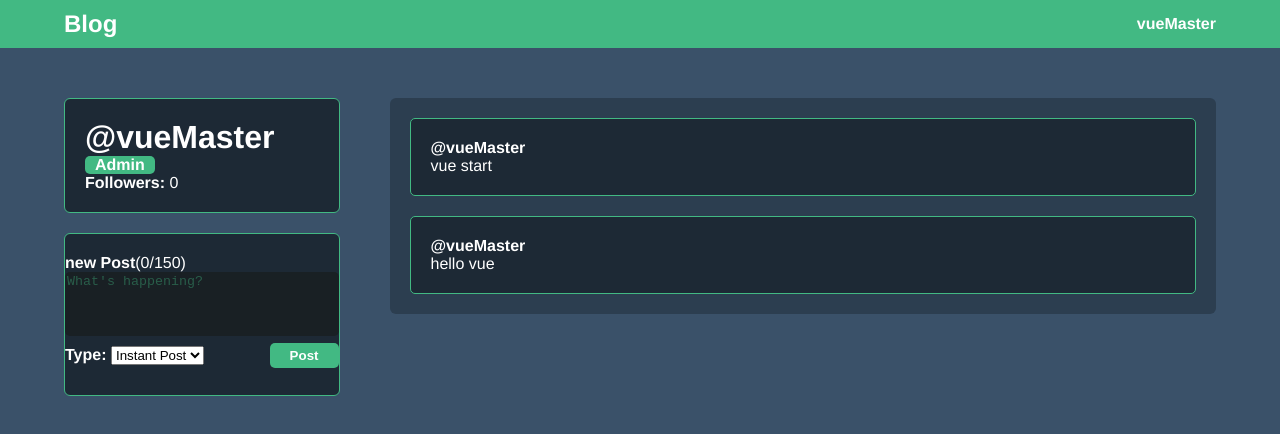
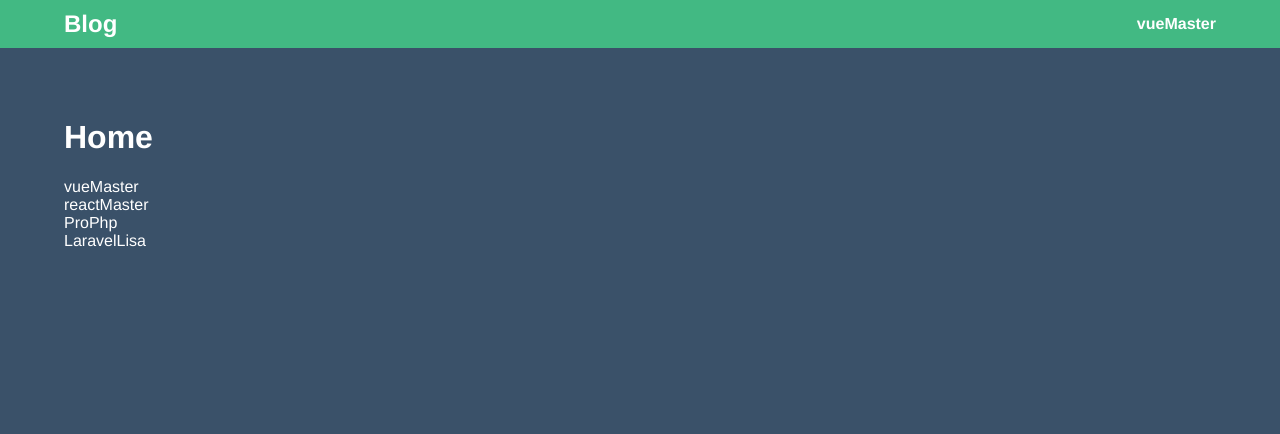
Before and after one commit to davitlabadze/start-vue, a Vue app: page / in a window 1280 px wide. Shown: the top 434 px of the page. Built offline with nearby package versions, Linux system fonts and the light colour scheme.

Commit message:
Router With Vue Router4

```diff
--- a/package.json
+++ b/package.json
@@ -10,11 +10,13 @@
   "dependencies": {
     "core-js": "^3.6.5",
     "node-sass": "^6.0.1",
-    "vue": "^3.0.0"
+    "vue": "^3.0.0",
+    "vue-router": "^4.0.0-0"
   },
   "devDependencies": {
     "@vue/cli-plugin-babel": "~4.5.0",
     "@vue/cli-plugin-eslint": "~4.5.0",
+    "@vue/cli-plugin-router": "~4.5.0",
     "@vue/cli-service": "~4.5.0",
     "@vue/compiler-sfc": "^3.0.0",
     "babel-eslint": "^10.1.0",
--- a/src/App.vue
+++ b/src/App.vue
@@ -1,26 +1,27 @@
 <template>
   <div id="App">
     <nav>
-      <div class="navigation__logo">
-        Blog
-      </div>
+      <router-link to="/">
+        <div class="navigation__logo">
+          Blog
+        </div>
+      </router-link>
+
       <div class="navigation__user">
         {{ state.user.username }}
       </div>
     </nav>
-   <UserProfile/>
+   <!-- <UserProfile/> -->
+   <router-view/>
   </div>
 </template>
 
 <script>
-
 import { reactive } from 'vue';
-import UserProfile from "./components/UserProfile";
-
+// import UserProfile from "./components/UserProfile";
 export default {
   name: 'App',
-  components : { UserProfile },
-
+  // components : { UserProfile },
   setup(){
    const state = reactive({
      user:{
--- /dev/null
+++ b/src/assets/users.js
@@ -0,0 +1,43 @@
+export const users = [
+    {
+      "id": 1,
+      "username": "vueMaster",
+      "firstName": "john",
+      "lastName": "doe",
+      "email": "vuemaster@gmail.com",
+      "isAdmin": true,
+      "posts": [
+        { "id": 1, "content": "Vue is Amazing!" },
+        { "id": 2, "content": "I start learning" }
+      ]
+    },
+    {
+      "id": 2,
+      "username": "reactMaster",
+      "firstName": "Richard",
+      "lastName": "Mackay",
+      "email": 'richardmky@gmail.com',
+      "isAdmin": false,
+      "posts": []
+    },
+    {
+      "id": 3,
+      "username": "ProPhp",
+      "firstName": "Peter",
+      "lastName": "Parker",
+      "email": 'parkerpro@yahoo.com',
+      "isAdmin": false,
+      "posts": [
+        { "id": 1, "content": "PHP is My life" },
+      ]
+    },
+    {
+      "id": 4,
+      "username": "LaravelLisa",
+      "firstName": "Lisa",
+      "lastName": "Lyman",
+      "email": 'aravellisa@gmail.com',
+      "isAdmin": false,
+      "posts": []
+    }
+];
--- a/src/components/CreatePostPanel.vue
+++ b/src/components/CreatePostPanel.vue
@@ -99,6 +99,11 @@ export default {
       color: white;
       font-weight: bold;
     }
+
+    option{
+      background-color:blue;
+      color:red;
+    }
   }
   &.--exceeded {
     color: red;
--- a/src/main.js
+++ b/src/main.js
@@ -1,4 +1,5 @@
 import { createApp } from 'vue'
 import App from './App.vue'
+import router from './router'
 
-createApp(App).mount('#app')
+createApp(App).use(router).mount('#app')
--- /dev/null
+++ b/src/router/index.js
@@ -0,0 +1,42 @@
+import { createRouter, createWebHistory } from 'vue-router'
+import Home from '../views/Home.vue'
+import UserProfile from '../views/UserProfile'
+import Admin from '../views/Admin'
+
+const routes = [
+  {
+    path: '/',
+    name: 'Home',
+    component: Home
+  },
+
+  {
+    path: '/user/:userId',
+    name: 'UserProfile',
+    component: UserProfile
+  },
+  {
+    path: '/admin',
+    name: 'Admin',
+    component: Admin,
+    meta: {
+      requiresAdmin: true
+    }
+  }
+]
+
+const router = createRouter({
+  history: createWebHistory(),
+  routes
+})
+
+router.beforeEach(async(to,from,next)=>{
+  const isAdmin = true;
+  const requiresAdmin = to.matched.some(record => record.meta.requiresAdmin);
+
+
+  if(requiresAdmin && !isAdmin) next({ name:'Home' })
+  else next();
+})
+
+export default router
--- a/src/styles/base.scss
+++ b/src/styles/base.scss
@@ -1,3 +1,10 @@
+
 body{
     margin: 0;
 }
+
+a {
+    color:inherit;
+    text-decoration: none;
+    font-style: normal;
+}
--- /dev/null
+++ b/src/views/Admin.vue
@@ -0,0 +1,22 @@
+<template>
+    <div class="admin">
+        <h1>admin page</h1>
+    </div>
+</template>
+
+<script>
+export default {
+    name: "Admin",
+    setup(){
+
+    }
+
+}
+</script>
+
+<style lang="scss" scoped>
+    .admin{
+        padding: 50px 5%;
+        color:#fff;
+    }
+</style>
--- /dev/null
+++ b/src/views/Home.vue
@@ -0,0 +1,35 @@
+ <template>
+  <div class="home">
+    <h1>Home</h1>
+    <div class="users-list">
+      <router-link v-for="user in users" :to="{name: 'UserProfile',params:{userId:user.id}}" :key="user.id">
+        {{ user.username }}
+      </router-link>
+    </div>
+  </div>
+</template>
+
+<script>
+import {users} from "../assets/users";
+
+export default {
+  name: 'Home',
+ setup(){
+   return{
+     users
+   }
+ }
+}
+</script>
+
+<style lang="scss" scoped>
+.home {
+  color:#fff;
+  padding: 50px 5%;
+  .users-list {
+    display: flex;
+    flex-direction: column;
+    color:#fff;
+  }
+}
+</style>
--- a/src/components/UserProfile.vue
+++ b/src/views/UserProfile.vue
@@ -23,36 +23,37 @@
 </template>
 
 <script>
-import { reactive } from 'vue';
-import PostItem from "./PostItem";
-import CreatePostPanel from "./CreatePostPanel";
+import { reactive, computed } from 'vue';
+import { useRoute } from 'vue-router';
+import { users } from "../assets/users";
+import PostItem from "../components/PostItem.vue";
+import CreatePostPanel from "../components/CreatePostPanel.vue";
+
 export default {
   name: 'UserProfile',
   components : { CreatePostPanel, PostItem},
 
   setup(){
+
+    const route = useRoute();
+    const userId = computed(() => route.params.userId);
+
+    //if(userId) fetchUserFromApi(userId)
+
+
+
     const state = reactive({
       followers : 0,
-      user: {
-        id : 1,
-        username : 'vueMaster',
-        firstName : 'john',
-        lastName : 'doe',
-        email : 'vueMaster@gmail.com',
-        isAdmin : true,
-        posts: [
-          { id: 1, content: 'vue start'},
-          { id: 2, content: "hello vue"}
-        ]
-      }
-    })
+      user: users[userId.value -1] || users[0]
+    });
 
     function addPost(post){
       state.user.posts.unshift({ id: state.user.posts.length + 1, content: post });
     }
     return {
       state,
-      addPost
+      addPost,
+      userId
     }
   }
 };
```
Also changed, not shown: src/assets/users.json (deleted, +0 -41 lines), 1 other file (tests, documents, lock files or other folders).
